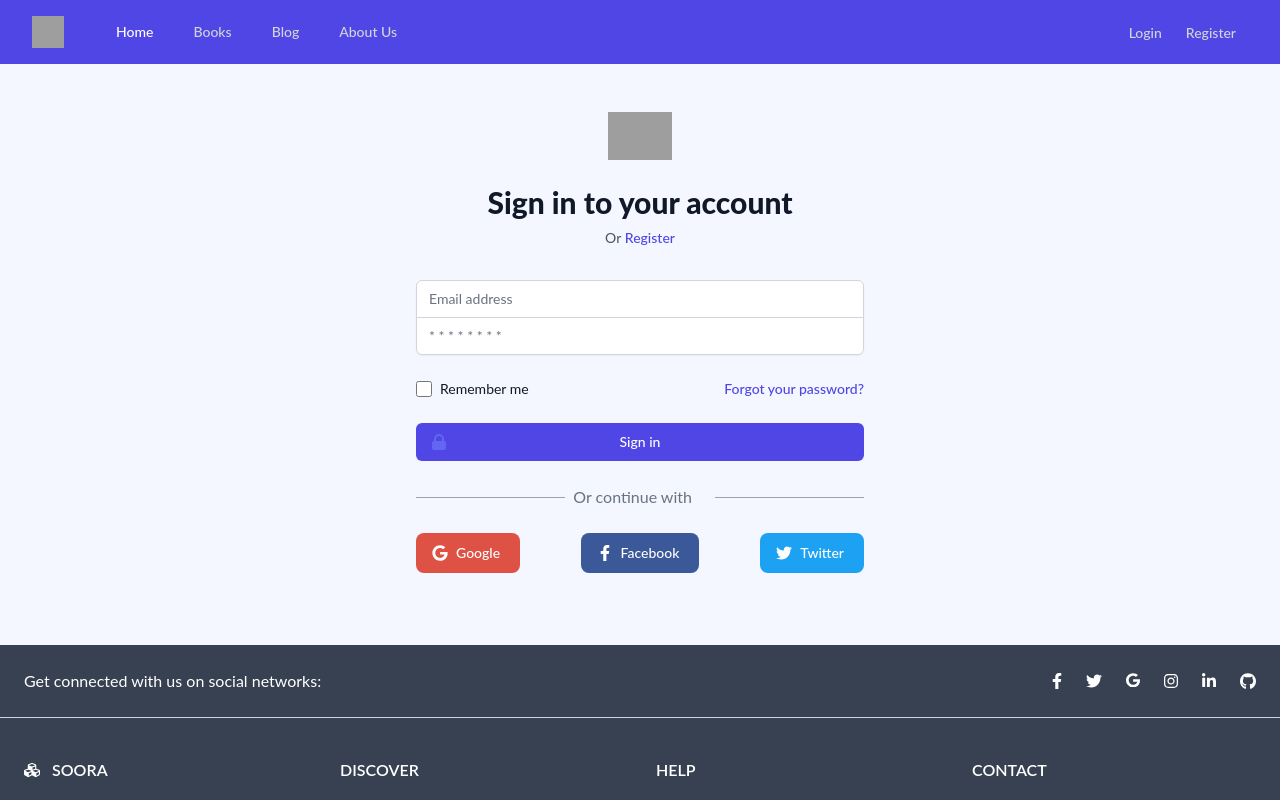
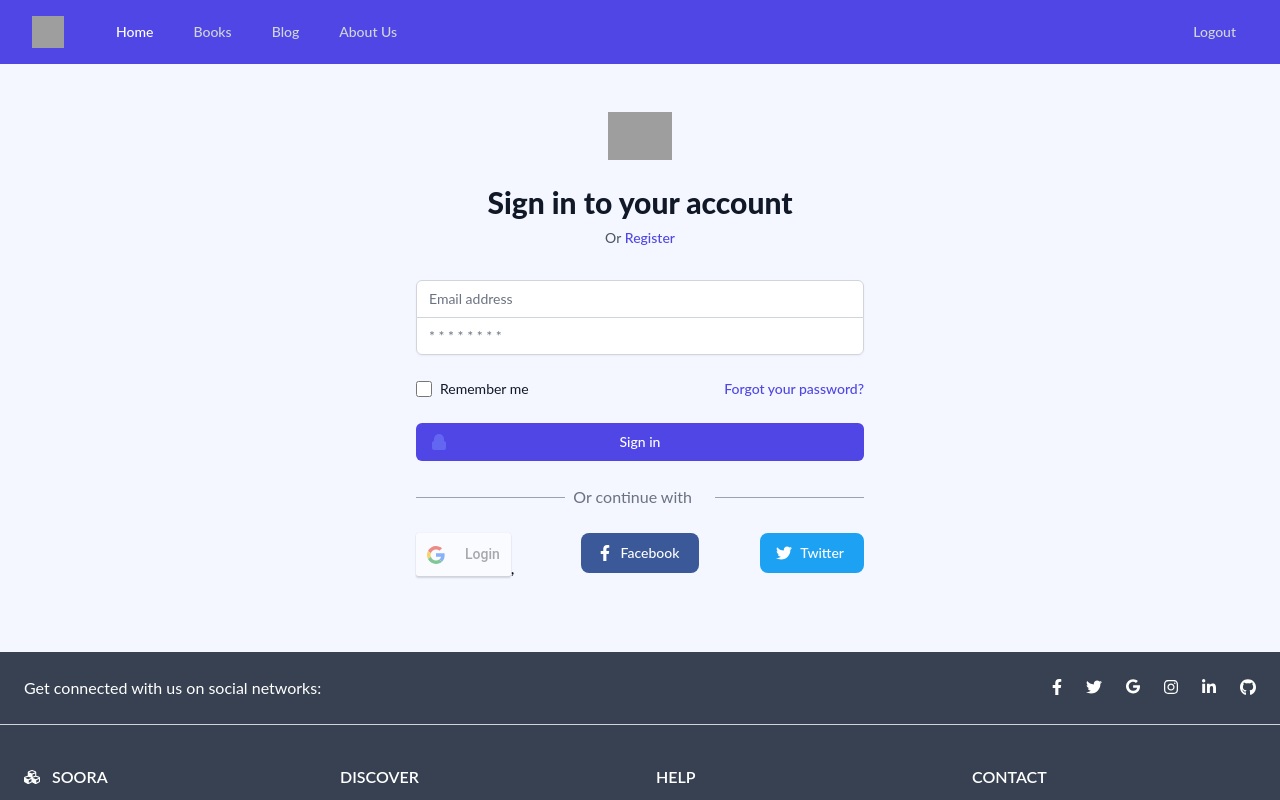
Before and after one commit to chalameg/soorafrontend, a React (Create React App) app: page /login in a window 1280 px wide. Shown: the top 800 px of the page. Built offline with nearby package versions, Linux system fonts and the light colour scheme; no server answers; data requests are answered from the project's data file; grey boxes are pictures that could not be loaded.

Commit message:
book details page added

```diff
--- a/db.json
+++ b/db.json
@@ -8,6 +8,7 @@
       "page_size": "Feb 19 at 3:00PM",
       "written_year": "Feb 19 at 3:00PM",
       "download_size": "Feb 19 at 3:00PM",
+      "category": "psychology",
       "payment_status": "Feb 19 at 3:00PM",
       "description": "Minim cillum labore tempor aute magna nostr id consequat ut. Consequat consectetur sit eiusmod aliquip minim nulla aute velit ea veniam. Incididunt eu ut ullamco et esse pariatur irure esse enim id ut culpa velit quis. Cillum mollit ad ea voluptate tempor labore sit. Voluptate ea ullamco excepteur proident reprehenderit laborum nulla consectetur tempor quis. Irure eu cillum proident sit. Velit pariatur magna culpa cupidatat aute aliquip exercitation."
     },
@@ -19,6 +20,7 @@
       "page_size": "Feb 19 at 3:00PM",
       "written_year": "Feb 19 at 3:00PM",
       "download_size": "Feb 19 at 3:00PM",
+      "category": "literature",
       "payment_status": "Feb 19 at 3:00PM",
       "description": "Minim cillum labore tempor aute magna nostr id consequat ut. Consequat consectetur sit eiusmod aliquip minim nulla aute velit ea veniam. Incididunt eu ut ullamco et esse pariatur irure esse enim id ut culpa velit quis. Cillum mollit ad ea voluptate tempor labore sit. Voluptate ea ullamco excepteur proident reprehenderit laborum nulla consectetur tempor quis. Irure eu cillum proident sit. Velit pariatur magna culpa cupidatat aute aliquip exercitation."
     },
@@ -30,6 +32,7 @@
       "page_size": "Feb 19 at 3:00PM",
       "written_year": "Feb 19 at 3:00PM",
       "download_size": "Feb 19 at 3:00PM",
+      "category": "selfDevelopment",
       "payment_status": "Feb 19 at 3:00PM",
       "description": "Minim cillum labore tempor aute magna nostr id consequat ut. Consequat consectetur sit eiusmod aliquip minim nulla aute velit ea veniam. Incididunt eu ut ullamco et esse pariatur irure esse enim id ut culpa velit quis. Cillum mollit ad ea voluptate tempor labore sit. Voluptate ea ullamco excepteur proident reprehenderit laborum nulla consectetur tempor quis. Irure eu cillum proident sit. Velit pariatur magna culpa cupidatat aute aliquip exercitation."
     },
@@ -41,6 +44,7 @@
       "page_size": "Feb 19 at 3:00PM",
       "written_year": "Feb 19 at 3:00PM",
       "download_size": "Feb 19 at 3:00PM",
+      "category": "health",
       "payment_status": "Feb 19 at 3:00PM",
       "description": "Minim cillum labore tempor aute magna nostr id consequat ut. Consequat consectetur sit eiusmod aliquip minim nulla aute velit ea veniam. Incididunt eu ut ullamco et esse pariatur irure esse enim id ut culpa velit quis. Cillum mollit ad ea voluptate tempor labore sit. Voluptate ea ullamco excepteur proident reprehenderit laborum nulla consectetur tempor quis. Irure eu cillum proident sit. Velit pariatur magna culpa cupidatat aute aliquip exercitation."
     },
@@ -52,6 +56,7 @@
       "page_size": "Feb 19 at 3:00PM",
       "written_year": "Feb 19 at 3:00PM",
       "download_size": "Feb 19 at 3:00PM",
+      "category": "spiritual",
       "payment_status": "Feb 19 at 3:00PM",
       "description": "Minim cillum labore tempor aute magna nostr id consequat ut. Consequat consectetur sit eiusmod aliquip minim nulla aute velit ea veniam. Incididunt eu ut ullamco et esse pariatur irure esse enim id ut culpa velit quis. Cillum mollit ad ea voluptate tempor labore sit. Voluptate ea ullamco excepteur proident reprehenderit laborum nulla consectetur tempor quis. Irure eu cillum proident sit. Velit pariatur magna culpa cupidatat aute aliquip exercitation."
     }
--- a/package.json
+++ b/package.json
@@ -9,10 +9,12 @@
     "@testing-library/jest-dom": "^5.16.2",
     "@testing-library/react": "^12.1.3",
     "@testing-library/user-event": "^13.5.0",
+    "axios": "^0.26.1",
     "json-server": "^0.17.0",
     "react": "^17.0.2",
     "react-dom": "^17.0.2",
     "react-easy-swipe": "^0.0.22",
+    "react-google-login": "^5.2.2",
     "react-icons": "^4.3.1",
     "react-router-dom": "^6.2.1",
     "react-scripts": "5.0.0",
--- a/src/App.js
+++ b/src/App.js
@@ -1,6 +1,6 @@
 import Header from "./components/Nav/Header";
 import Footer from "./components/Nav/Footer";
-import { BrowserRouter, Route, Routes } from "react-router-dom";
+import { BrowserRouter, Route, Routes, Navigate } from "react-router-dom";
 import Home from "./components/Home";
 import About from "./components/Other/About";
 import { useState, useEffect } from "react";
@@ -8,8 +8,11 @@ import Books from "./components/Book/Books";
 import Blog from "./components/Book/Blog";
 import Login from "./components/Auth/Login";
 import Register from "./components/Auth/Register";
+import BookDetails from "./components/Book/BookDetails";
 
 function App() {
+  const user = false;
+
   const [books, setBooks] = useState([]);
 
   useEffect(() => {
@@ -33,17 +36,20 @@ function App() {
   return (
     <BrowserRouter>
       <div className="bg-bodyColor font-EBGaramond">
-        <Header />
+        <Header user={user} />
         <Routes>
           <Route path="/" element={<Home books={books} />} />
-          <Route path="/soora" element={<Home books={books} />} />
           <Route path="/blog" element={<Blog />} />
           <Route path="/books" element={<Books books={books} />} />
+          <Route path="/books/:id" element={<BookDetails books={books} />} />
           <Route path="/about" element={<About />} />
-          <Route path="/login" element={<Login />} />
+          <Route
+            path="/login"
+            element={user ? <Navigate to="/" /> : <Login />}
+          />
           <Route path="/register" element={<Register />} />
         </Routes>
-        <Footer/>
+        <Footer />
       </div>
     </BrowserRouter>
   );
--- a/src/components/Auth/Login.js
+++ b/src/components/Auth/Login.js
@@ -1,4 +1,6 @@
 import React, { useState } from "react";
+import GoogleLogin from 'react-google-login';
+import axios from 'axios'
 
 const Login = () => {
   const [credentials, setCredentials] = useState({
@@ -39,6 +41,20 @@ const Login = () => {
     }));
   };
 
+  const responseGoogle = (response) => {
+    console.log(response);
+
+    axios({
+      method: 'POST',
+      url: 'http://localhost:8000/api/googlelogin',
+      data: {
+        tokenId: response.tokenId,
+      }
+    }).then(res => {
+      console.log(res)
+    })
+  }
+
   return (
     <div className="min-h-full flex items-center justify-center py-12 px-4 sm:px-6 lg:px-8">
       <div className="max-w-md w-full space-y-8">
@@ -66,14 +82,14 @@ const Login = () => {
           <input type="hidden" name="remember" value="true" />
           <div className="rounded-md shadow-sm -space-y-px">
             <div>
-              <label for="email-address" className="sr-only">
+              <label  className="sr-only">
                 Email address
               </label>
               <input
                 id="username"
                 name="username"
                 type="text"
-                autocomplete="email"
+                autoComplete="email"
                 // required
                 className={
                   "appearance-none rounded-none relative block w-full px-3 py-2 border border-gray-300 placeholder-gray-500 text-gray-900 rounded-t-md focus:outline-none focus:ring-indigo-500 focus:border-indigo-500 focus:z-10 sm:text-sm" +
@@ -84,18 +100,18 @@ const Login = () => {
                 onChange={handleInputChange.bind(this)}
               />
               {errors.hasOwnProperty("username") && (
-                <p class="text-red-500 text-xs italic">{errors.username}</p>
+                <p className="text-red-500 text-xs italic">{errors.username}</p>
               )}
             </div>
             <div>
-              <label for="password" className="sr-only">
+              <label  className="sr-only">
                 Password
               </label>
               <input
                 id="password"
                 name="password"
                 type="password"
-                autocomplete="current-password"
+                autoComplete="current-password"
                 // required
                 className={
                   "appearance-none rounded-none relative block w-full px-3 py-2 border border-gray-300 placeholder-gray-500 text-gray-900 rounded-b-md focus:outline-none focus:ring-indigo-500 focus:border-indigo-500 focus:z-10 sm:text-sm" +
@@ -106,7 +122,7 @@ const Login = () => {
                 onChange={handleInputChange.bind(this)}
               />
               {errors.hasOwnProperty("password") && (
-                <p class="text-red-500 text-xs italic">{errors.password}</p>
+                <p className="text-red-500 text-xs italic">{errors.password}</p>
               )}
             </div>
           </div>
@@ -120,7 +136,7 @@ const Login = () => {
                 className="h-4 w-4 text-indigo-600 focus:ring-indigo-500 border-gray-300 rounded"
               ></input>
               <label
-                for="remember-me"
+
                 className="ml-2 block text-sm text-gray-900"
               >
                 {" "}
@@ -155,9 +171,9 @@ const Login = () => {
                   aria-hidden="true"
                 >
                   <path
-                    fill-rule="evenodd"
+                    // fill-rule="evenodd"
                     d="M5 9V7a5 5 0 0110 0v2a2 2 0 012 2v5a2 2 0 01-2 2H5a2 2 0 01-2-2v-5a2 2 0 012-2zm8-2v2H7V7a3 3 0 016 0z"
-                    clip-rule="evenodd"
+                    // clip-rule="evenodd"
                   />
                 </svg>
               </span>
@@ -166,16 +182,16 @@ const Login = () => {
           </div>
 
           <div>
-            <div class="flex items-center">
+            <div className="flex items-center">
               <div className="bg-gray-400 h-px w-2/6"></div>
               <div className="w-2/6 px-2 text-gray-500">Or continue with</div>
               <div className="bg-gray-400 h-px w-2/6"></div>
             </div>
           </div>
           <div>
-            <div class="grid grid-cols-3">
+            <div className="grid grid-cols-3">
               <div className="justify-self-start">
-                <button
+                {/* <button
                   type="button"
                   class="text-white bg-[#de5246] hover:bg-[#de5246]/90 focus:ring-4 focus:ring-[#de5246]/50 font-medium rounded-lg text-sm px-5 py-2.5 text-center inline-flex items-center dark:focus:ring-[#de5246]/55"
                 >
@@ -195,15 +211,22 @@ const Login = () => {
                     ></path>
                   </svg>
                   Google
-                </button>
+                </button> */}
+                <GoogleLogin
+                  clientId="450824895681-6uar4cut594oj6lfcttojh7l4aqfup7l.apps.googleusercontent.com"
+                  buttonText="Login"
+                  onSuccess={responseGoogle}
+                  onFailure={responseGoogle}
+                  cookiePolicy={'single_host_origin'}
+                />,
               </div>
               <div className="justify-self-center">
                 <button
                   type="button"
-                  class="text-white bg-[#3b5998] hover:bg-[#3b5998]/90 focus:ring-4 focus:ring-[#3b5998]/50 font-medium rounded-lg text-sm px-5 py-2.5 text-center inline-flex items-center dark:focus:ring-[#3b5998]/55"
+                  className="text-white bg-[#3b5998] hover:bg-[#3b5998]/90 focus:ring-4 focus:ring-[#3b5998]/50 font-medium rounded-lg text-sm px-5 py-2.5 text-center inline-flex items-center dark:focus:ring-[#3b5998]/55"
                 >
                   <svg
-                    class="mr-2 -ml-1 w-4 h-4"
+                    className="mr-2 -ml-1 w-4 h-4"
                     aria-hidden="true"
                     focusable="false"
                     data-prefix="fab"
@@ -223,10 +246,10 @@ const Login = () => {
               <div className="justify-self-end">
                 <button
                   type="button"
-                  class="text-white bg-[#1da1f2] hover:bg-[#1da1f2]/90 focus:ring-4 focus:ring-[#1da1f2]/50 font-medium rounded-lg text-sm px-5 py-2.5 text-center inline-flex items-center dark:focus:ring-[#1da1f2]/55"
+                  className="text-white bg-[#1da1f2] hover:bg-[#1da1f2]/90 focus:ring-4 focus:ring-[#1da1f2]/50 font-medium rounded-lg text-sm px-5 py-2.5 text-center inline-flex items-center dark:focus:ring-[#1da1f2]/55"
                 >
                   <svg
-                    class="mr-2 -ml-1 w-4 h-4"
+                    className="mr-2 -ml-1 w-4 h-4"
                     aria-hidden="true"
                     focusable="false"
                     data-prefix="fab"
--- a/src/components/Book/Blog.js
+++ b/src/components/Book/Blog.js
@@ -2,7 +2,7 @@ import React from 'react'
 
 const Blog = () => {
   return (
-    <div>Blog</div>
+    <div className="container p-4 mt-2">Blog</div>
   )
 }
 
--- a/src/components/Book/Book.js
+++ b/src/components/Book/Book.js
@@ -1,6 +1,9 @@
+import { Link } from "react-router-dom"
+
 const Book = ({book}) => {
   return (
-    <div className="bg-white m-2 p-4 ">
+<Link to={`/books/${book.id}`}>
+      <div className="bg-white m-2 p-4 ">
             <h1>{book.title}</h1>
             <div className="h-60">
             <img className="hover:shadow-lg h-full" src={book.image} alt=""></img>
@@ -8,6 +11,7 @@ const Book = ({book}) => {
             <p>{book.description}</p>
 
     </div>
+    </Link>
   )
 }
 
--- /dev/null
+++ b/src/components/Book/BookDetails.js
@@ -0,0 +1,20 @@
+import React from "react";
+import { useLocation } from "react-router-dom";
+
+const BookDetails = ({ books }) => {
+  const location = useLocation();
+  const bookId = location.pathname.split("/")[2];
+
+  const book = books.find((p) => p.id.toString() === bookId);
+  return (
+    <div className="bg-white m-2 p-4 ">
+      <h1>{book.title}</h1>
+      <div className="h-60">
+        <img className="hover:shadow-lg h-full" src={book.image} alt=""></img>
+      </div>
+      <p>{book.description}</p>
+    </div>
+  );
+};
+
+export default BookDetails;
--- a/src/components/Nav/Header.js
+++ b/src/components/Nav/Header.js
@@ -1,8 +1,8 @@
 import React, { useState } from "react";
-import { Transition, Combobox } from "@headlessui/react";
+import { Transition } from "@headlessui/react";
 import { Link } from "react-router-dom";
 
-function Header({ pageName }) {
+function Header({ user }) {
   const [isOpen, setIsOpen] = useState(false);
 
   return (
@@ -50,6 +50,7 @@ function Header({ pageName }) {
                 </div>
               </div>
             </div>
+            {user ? (
               <div className="flex items-baseline justify-end hidden md:block">
                 <Link
                   to="/login"
@@ -65,6 +66,14 @@ function Header({ pageName }) {
                   Register
                 </Link>
               </div>
+            ) : (
+              <Link
+                to="/"
+                className="text-gray-300 hover:bg-indigo-700 hover:text-white px-3 py-2 rounded-md text-sm font-medium"
+              >
+                Logout
+              </Link>
+            )}
             <div className="-mr-2 flex md:hidden">
               <button
                 onClick={() => setIsOpen(!isOpen)}
@@ -152,6 +161,8 @@ function Header({ pageName }) {
                   About Us
                 </Link>
 
+                {user ? (
+                  <span>
                     <Link
                       to="/login"
                       className="text-gray-300 hover:bg-indigo-700 hover:text-white block px-3 py-2 rounded-md text-base font-medium"
@@ -165,13 +176,20 @@ function Header({ pageName }) {
                     >
                       Register
                     </Link>
+                  </span>
+                ) : (
+                  <Link
+                    to="/"
+                    className="text-gray-300 hover:bg-indigo-700 hover:text-white block px-3 py-2 rounded-md text-base font-medium"
+                  >
+                    Logout
+                  </Link>
+                )}
               </div>
             </div>
           )}
         </Transition>
       </nav>
-
-
     </div>
   );
 }
--- a/src/components/Other/About.js
+++ b/src/components/Other/About.js
@@ -1,7 +1,7 @@
 
 const About = () => {
   return (
-    <div>About</div>
+    <div className="container p-4 mt-2">About</div>
   )
 }
 
```
Also changed, not shown: src/components/Book/Books.js (+7 -7 lines), 1 other file (tests, documents, lock files or other folders). Lines whose indentation alone changed are shown as unchanged.
